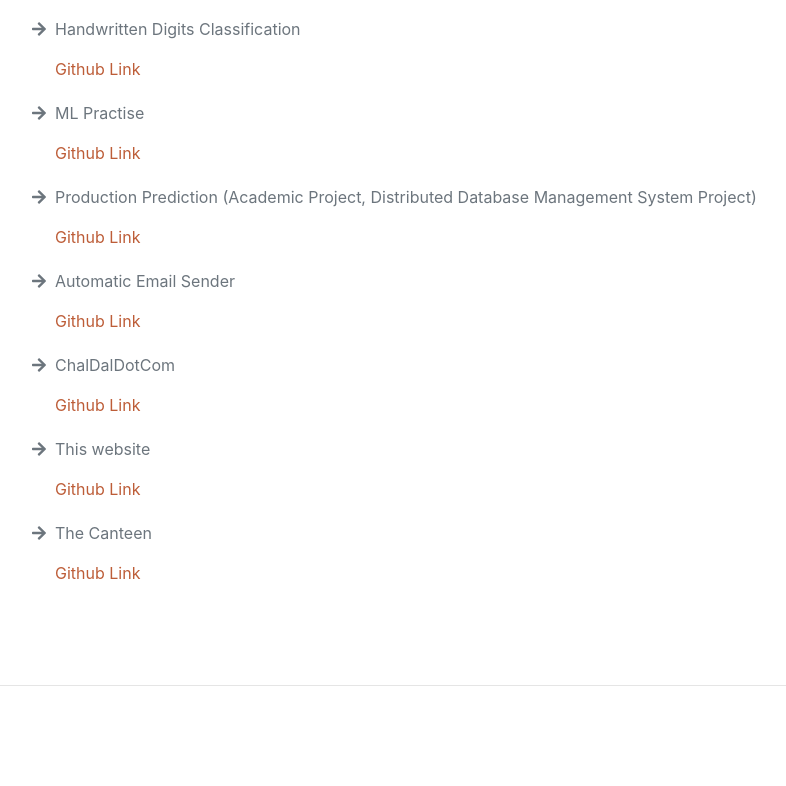
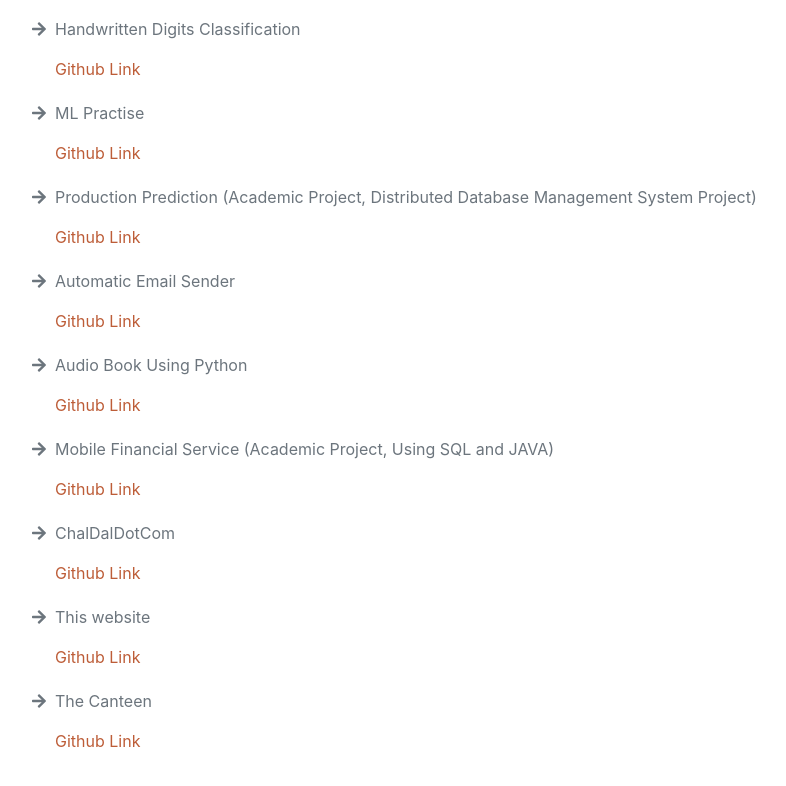
Before and after one commit to rakib1521/rakibhossain, a plain HTML site: page index.html in a window 1280 px wide. Shown: the part 4153-4939 px from the top of the page, without its empty margins (305-1091 px from the left). Before the commit the page ends 4839 px from the top, so only its background shows below. Drawn offline with nearby package versions, Linux system fonts and the light colour scheme; a web font is replaced by a local one.

Commit message:
Project Updated

```diff
--- a/index.html
+++ b/index.html
@@ -286,6 +286,18 @@
 
                         <li style="margin-bottom: 20px;">
                             <span class="fa-li"><i class="fas fa-arrow-right"></i></span>
+                            <p>Audio Book Using Python</p>
+                            <a href="https://github.com/rakib1521/AUDIO-BOOK">Github Link</a>
+                        </li>
+
+                        <li style="margin-bottom: 20px;">
+                            <span class="fa-li"><i class="fas fa-arrow-right"></i></span>
+                            <p>Mobile Financial Service (Academic Project, Using SQL and JAVA)</p>
+                            <a href="https://github.com/rakib1521/Mobile-Financial-Service">Github Link</a>
+                        </li>
+
+                        <li style="margin-bottom: 20px;">
+                            <span class="fa-li"><i class="fas fa-arrow-right"></i></span>
                             <p>ChalDalDotCom</p>
                             <a href="https://github.com/rakib1521/ChalDalDotCom">Github Link</a>
                         </li>
```
